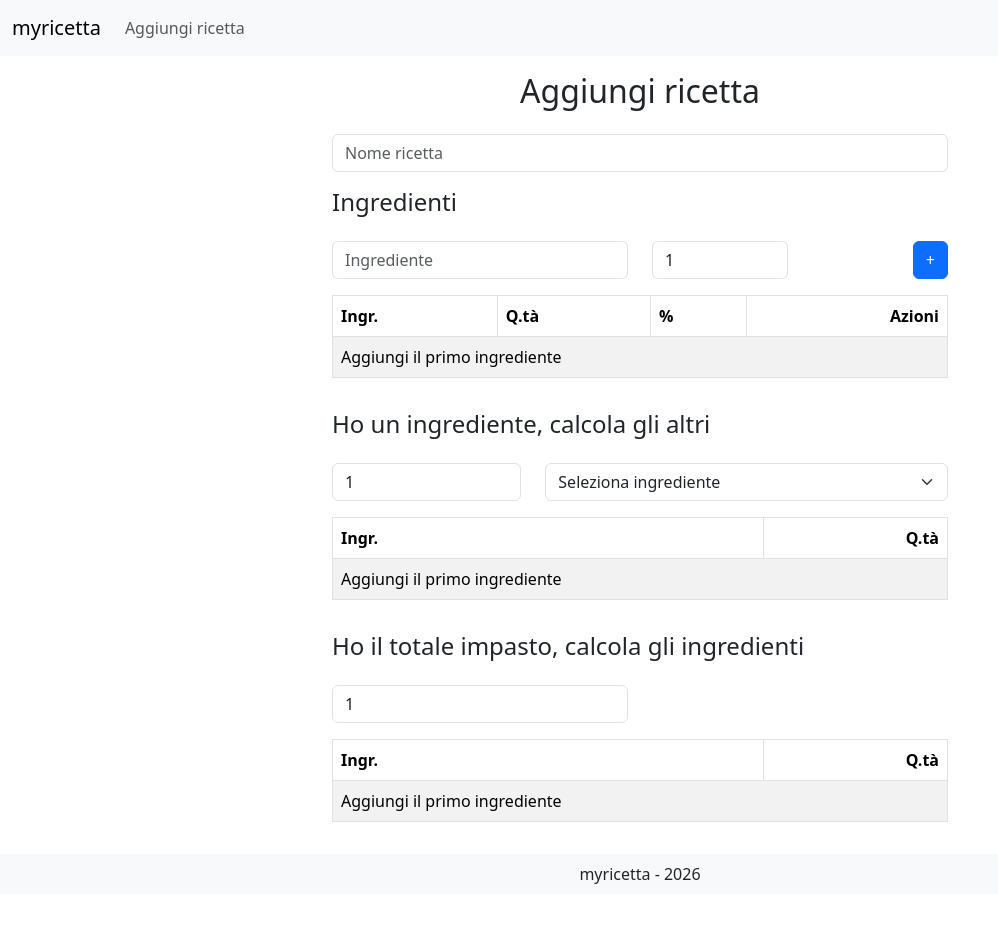
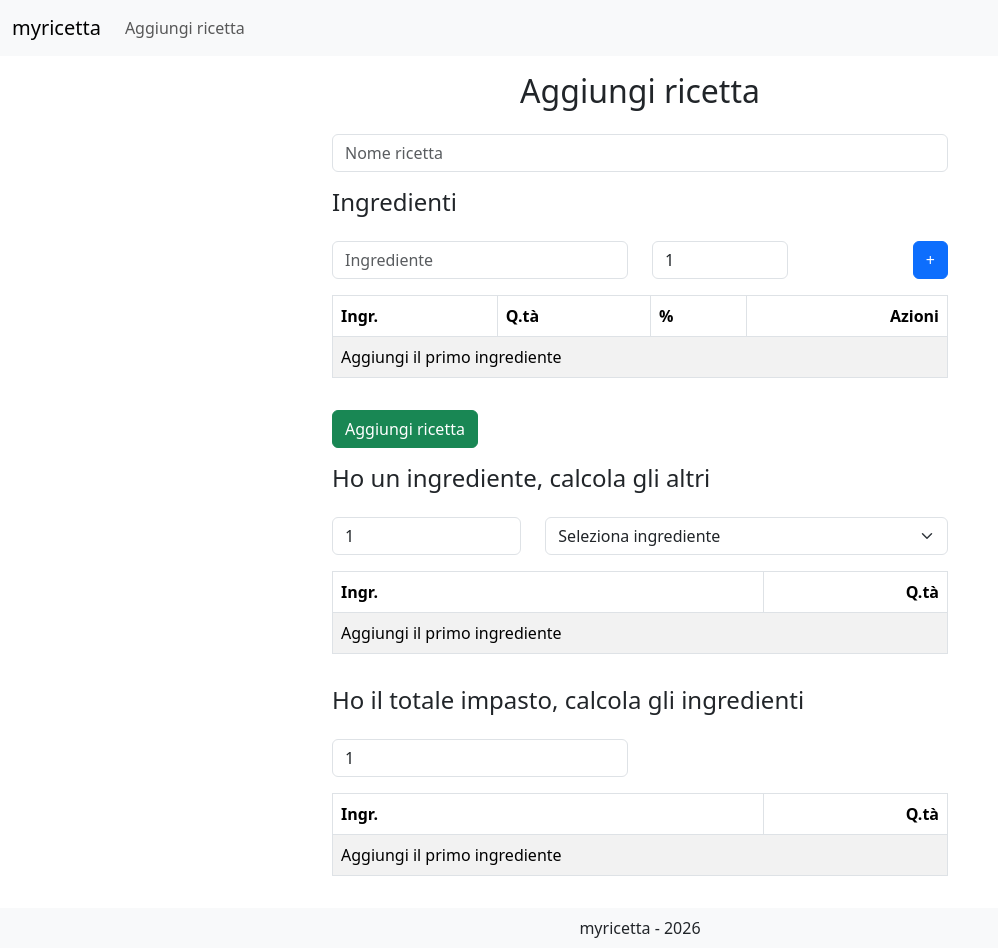
Before and after one commit to tave8/myricetta-react, a React (Vite) app: page /add-recipe in a window 1280 px wide. Shown: the whole page, without its empty margins (0-998 px from the left). Before the commit the page ends 894 px from the top, so only its background shows below. Built offline with nearby package versions, Linux system fonts and the light colour scheme.

Commit message:
start add recipe actions

```diff
--- a/src/components/Recipe.jsx
+++ b/src/components/Recipe.jsx
@@ -210,6 +210,10 @@ const RecipeComponent = (props) => {
                 </Table>
               </Col>
             </Row>
+          </Col>
+          {/* RECIPE ACTIONS (save recipe, etc.) */}
+          <Col>
+              <Button variant="success">Aggiungi ricetta</Button>
           </Col>
           {/* FROM 1 INGREDIENT, CALCULATE THE OTHERS */}
           <Col>
```
